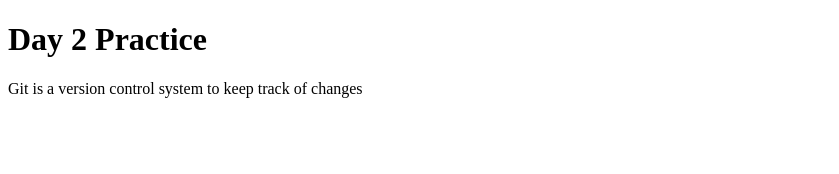
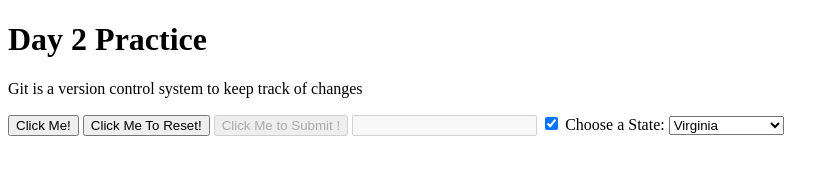
Before and after one commit to Akbar300/frontend, a plain HTML site: page practice.html in a window 1280 px wide. Shown: the whole page, without its empty margins (0-839 px from the left). Drawn offline with Linux system fonts and the light colour scheme.

Commit message:
buttons and dropdowns

```diff
--- a/practice.html
+++ b/practice.html
@@ -1,17 +1,33 @@
 <!DOCTYPE html>
 <html lang="en">
-<head>
-    <meta charset="UTF-8">
-    <meta http-equiv="X-UA-Compatible" content="IE=edge">
-    <meta name="viewport" content="width=device-width, initial-scale=1.0">
+  <head>
+    <meta charset="UTF-8" />
+    <meta http-equiv="X-UA-Compatible" content="IE=edge" />
+    <meta name="viewport" content="width=device-width, initial-scale=1.0" />
     <title>Document</title>
-</head>
-<body>
-
+  </head>
+  <body>
     <h1>Day 2 Practice</h1>
 
     <p>Git is a version control system to keep track of changes</p>
 
+    <!-- Here is how we can use button element  -->
+    <button type="button">Click Me!</button>
+    <button type="reset">Click Me To Reset!</button>
+    <button type="submit" disabled>Click Me to Submit !</button>
 
-</body>
+    <input type="text" disabled />
+    <input type="checkbox" checked />
+
+    <label for="state">Choose a State:</label>
+
+    <select name="State" id="state">
+      <option value="VA">Virginia</option>
+      <option value="NY">New York</option>
+      <option value="DC">Washington DC</option>
+      <option value="MD">Maryland</option>
+    </select>
+
+
+  </body>
 </html>
```
